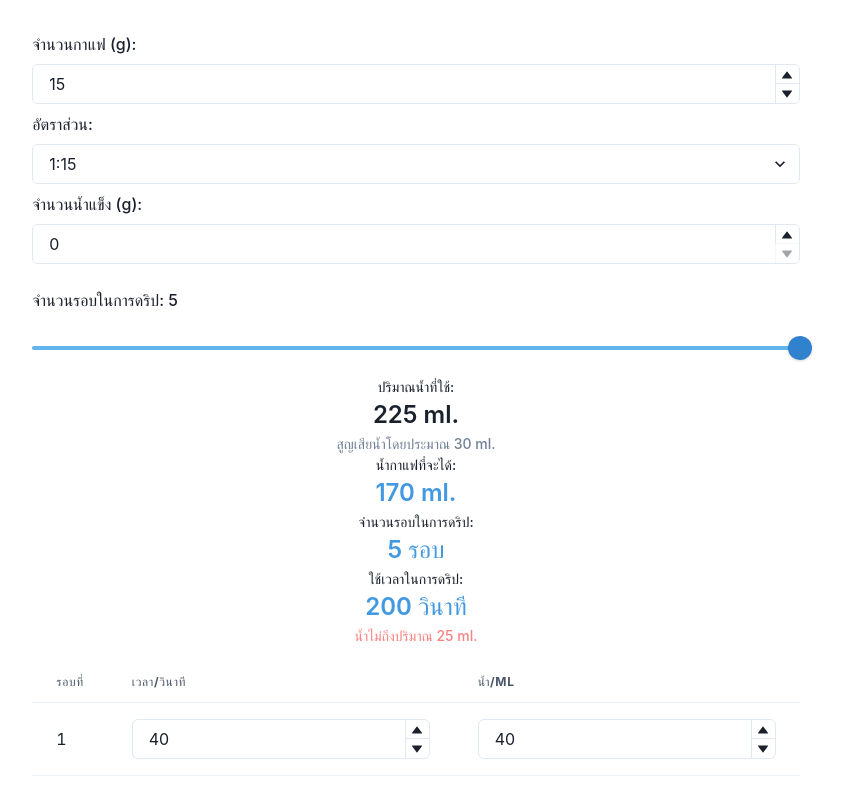
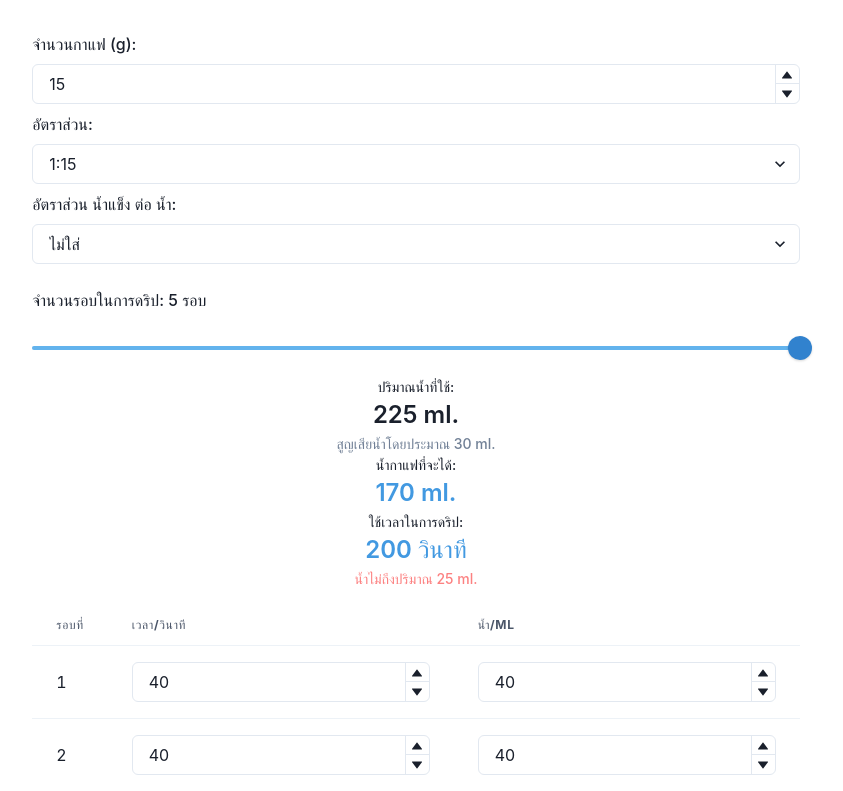
Before and after one commit to draftsama/dripping-time, a React (Vite) app: page / in a window 1280 px wide. Shown: the top 791 px of the page, without its empty margins (224-1067 px from the left). Built offline with nearby package versions, Linux system fonts and the light colour scheme.

Commit message:
[change] ice calculate

```diff
--- a/src/App.tsx
+++ b/src/App.tsx
@@ -6,7 +6,7 @@ import { Box, Button, Container, FormControl, FormHelperText, FormLabel, HStack,
 import DripingTime from './DripingTime'
 
 
-const ratioData = [
+const coffeeWithWaterRatioPreset = [
   { value: 10, option: "1:10" },
   { value: 12, option: "1:12" },
   { value: 13, option: "1:13" },
@@ -15,11 +15,17 @@ const ratioData = [
   { value: 18, option: "1:18" },
   { value: 20, option: "1:20" }];
 
+const iceWithWaterRatioPreset = [
+  { value: 0, option: "ไม่ใส่" },
+  { value: 0.4, option: "4:6" },
+  { value: 0.5, option: "5:5" }
+]
 const DRIP_WATER_DEFAULT = 40;
 const DRIP_TIMER_DEFAULT = 40;
 const COFFEE_SEED_DEFAULT = 15;
 const DRIP_LOOP_DEFAULT = 5;
-const RATIO_DEFAULT_INDEX = 3;
+const COFFEE_WATER_RATIO_DEFAULT_INDEX = 3;
+const ICE_WATER_RATIO_DEFAULT_INDEX = 0;
 
 
 
@@ -29,7 +35,9 @@ export type DripProp = {
   time: number
 }
 function App() {
-  const [ratio, setRatio] = useState(ratioData[RATIO_DEFAULT_INDEX].value)
+  const [coffeeWithWaterRatio, setCoffeeWithWaterRatio] = useState(coffeeWithWaterRatioPreset[COFFEE_WATER_RATIO_DEFAULT_INDEX].value)
+  const [iceWithWaterRatio, setIceWithWaterRatio] = useState(iceWithWaterRatioPreset[ICE_WATER_RATIO_DEFAULT_INDEX].value)
+
   const [water, setWater] = useState(0)
   const [dripLoop, setDripLoop] = useState(DRIP_LOOP_DEFAULT)
   const [dripList, setDripList] = useState<DripProp[]>([])
@@ -37,12 +45,7 @@ function App() {
   const [dripTime, setDripTime] = useState(0)
   const [diffWater, setDiffWater] = useState(0)
 
-  const [isColdDrip, setIsColdDrip] = useState<boolean>(false)
   const [ice, setIce] = useState(0)
-  const [tempreature, setSempreature] = useState(90)
-
-  const [iceMelt, setIceMelt] = useState(0)
-
 
   const { isOpen, onOpen, onClose } = useDisclosure()
 
@@ -54,24 +57,14 @@ function App() {
 
   useEffect(() => {
 
-    let w = Math.round((coffeeSeed * ratio) * 100) / 100;
+    const waterTarget = Math.round((coffeeSeed * coffeeWithWaterRatio) * 100) / 100;
+    const iceTarget = waterTarget * iceWithWaterRatio
 
-    //L = 334 J/g (ความคล้ายคลึงของน้ำแข็ง)
-    //C = 4.18 J/g °C (ค่าความร้อนแหล่งเผาผลาญของน้ำ)
-    const L = 334;
-    const C = 4.18;
 
-    const q1 = ice * L;
-    const melt = Math.round(q1 / (C * tempreature))
+    setIce(iceTarget);
+    setWater(waterTarget - iceTarget)
 
-    console.log(melt);
-
-    let round = Math.round((w - melt) * 100) / 100
-
-    setIceMelt(melt);
-
-    setWater(round)
-  }, [ratio, coffeeSeed, ice])
+  }, [coffeeWithWaterRatio, coffeeSeed, iceWithWaterRatio])
 
   useEffect(() => {
     //initialize
@@ -110,27 +103,30 @@ function App() {
           </NumberInputStepper>
         </NumberInput>
         <FormLabel mt={2}>อัตราส่วน:</FormLabel>
-        <Select placeholder='Select option' value={ratio} onChange={(event) => {
-          setRatio(Number(event.target.value))
+        <Select placeholder='Select option' value={coffeeWithWaterRatio} onChange={(event) => {
+          setCoffeeWithWaterRatio(Number(event.target.value))
         }}>
           {
-            ratioData.map((item) => (
+            coffeeWithWaterRatioPreset.map((item) => (
               <option key={item.value} value={item.value}>{item.option}</option>
             ))
           }
 
         </Select>
 
-        <FormLabel mt={2}>จำนวนน้ำแข็ง (g):</FormLabel>
-        <NumberInput value={ice} min={0} step={50} onChange={(s, n) => {
-          setIce(isNaN(n) ? 0 : n);
+
+
+        <FormLabel mt={2}>อัตราส่วน น้ำแข็ง ต่อ น้ำ:</FormLabel>
+        <Select placeholder='Select option' value={iceWithWaterRatio} onChange={(event) => {
+          setIceWithWaterRatio(Number(event.target.value))
         }}>
-          <NumberInputField />
-          <NumberInputStepper>
-            <NumberIncrementStepper />
-            <NumberDecrementStepper />
-          </NumberInputStepper>
-        </NumberInput>
+          {
+            iceWithWaterRatioPreset.map((item) => (
+              <option key={item.value} value={item.value}>{item.option}</option>
+            ))
+          }
+
+        </Select>
 
       </FormControl>
 
@@ -139,7 +135,7 @@ function App() {
 
       {/* <Text>เมล็ดกาแฟ 1 g. ต่อน้ำ {ratio} ml.</Text> */}
 
-      <FormLabel mt={2}>จำนวนรอบในการดริป: {dripLoop}</FormLabel>
+      <FormLabel mt={2}>จำนวนรอบในการดริป: {dripLoop} รอบ</FormLabel>
 
       <Slider value={dripLoop} min={3} max={5} step={1} onChange={(value) => {
         setDripLoop(value);
@@ -180,12 +176,15 @@ function App() {
 
         <StatLabel>ปริมาณน้ำที่ใช้:</StatLabel>
         <StatNumber>{water} ml.</StatNumber>
+        {ice > 0 && <>
+          <StatLabel>ปริมาณน้ำแข็งที่ใช้:</StatLabel>
+          <StatNumber>{ice} g.</StatNumber>
+        </>
+        }
         <StatLabel color='gray.500'>สูญเสียน้ำโดยประมาณ {coffeeSeed * 2.0} ml.</StatLabel>
         <StatLabel>น้ำกาแฟที่จะได้:</StatLabel>
         {/* add water if cold drip */}
-        <StatNumber color='blue.400'>{Math.round((water + iceMelt + diffWater - (coffeeSeed * 2.0)) * 100) / 100} ml.</StatNumber>
-        <StatLabel>จำนวนรอบในการดริป:</StatLabel>
-        <StatNumber color='blue.400'>{dripLoop} รอบ</StatNumber>
+        <StatNumber color='blue.400'>{Math.round((water + ice + diffWater - (coffeeSeed * 2.0)) * 100) / 100} ml.</StatNumber>
         <StatLabel>ใช้เวลาในการดริป:</StatLabel>
         <StatNumber color='blue.400'>{dripTime} วินาที</StatNumber>
         {diffWater > 0 && <StatLabel color='red.300'>น้ำเกินปริมาณ {diffWater} ml.</StatLabel>}
@@ -233,8 +232,6 @@ function App() {
                         let w = isNaN(n) ? DRIP_WATER_DEFAULT : n;
                         newArray[index].water = w;
 
-
-
                         setDripList(newArray);
                       }}>
                       <NumberInputField />
```
